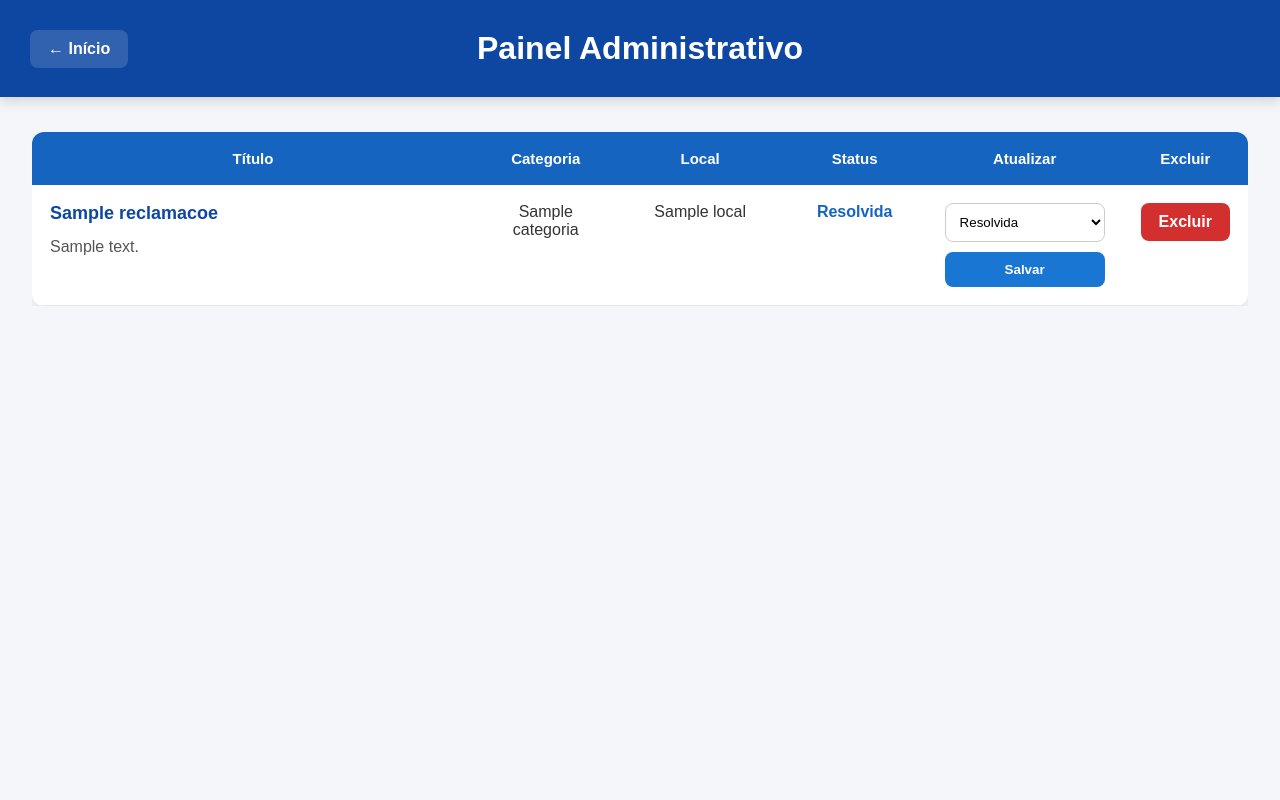
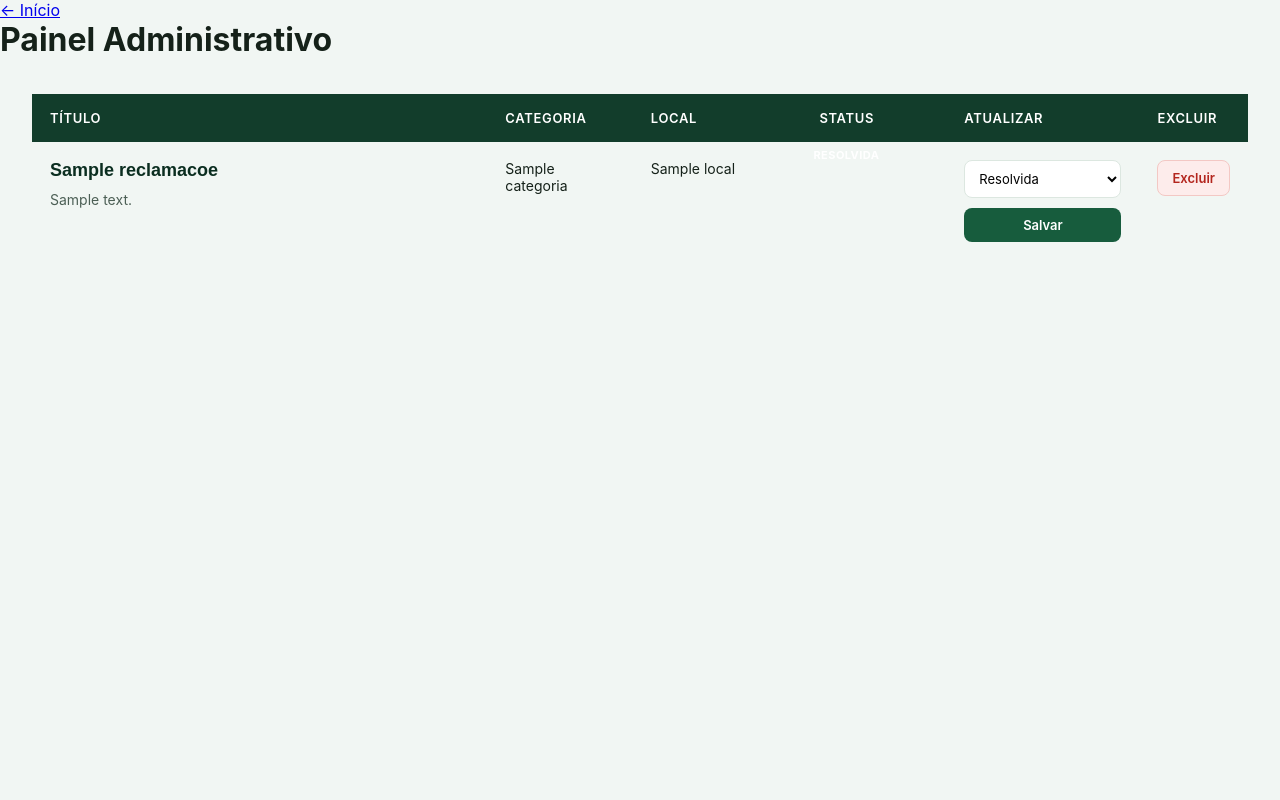
Before and after one commit to PabloValentin123/ouvidoria_an-nima_IFRN, a Flask app: page /admin in a window 1280 px wide. Run offline with Flask 3, Linux system fonts and the light colour scheme; a database or web service that is not in the repository returns one stand-in record (values such as "Sample title"); some libraries are stand-ins or nearby versions.

Commit message:
Update admin.css
ATUALIZAÇÃO

```diff
--- a/static/admin.css
+++ b/static/admin.css
@@ -1,54 +1,105 @@
+
+
+:root{
+    --green-950:#071F16;
+    --green-900:#0B2E20;
+    --green-800:#123D2B;
+    --green-700:#175C3D;
+    --green-600:#1F7A4D;
+    --green-100:#E4F1E8;
+    --green-50:#F1F6F3;
+    --gold-600:#B08D2B;
+    --ink-900:#152119;
+    --ink-600:#4C5F55;
+    --border:#DCE7E0;
+    --surface:#FFFFFF;
+    --status-aberta:#B3261E;
+    --status-analise:#C77700;
+    --status-andamento:#1B6FB8;
+    --status-resolvida:#1F7A4D;
+    --shadow:0 10px 30px rgba(11,46,32,.08);
+    --font-display:'Barlow Semi Condensed', Arial, sans-serif;
+    --font-body:'Inter', Arial, sans-serif;
+    --font-mono:'IBM Plex Mono', monospace;
+}
+
 *{
     margin:0;
     padding:0;
     box-sizing:border-box;
-    font-family:Arial, Helvetica, sans-serif;
+    font-family:var(--font-body);
 }
 
 body{
-    background:#f4f6f9;
-    color:#333;
+    background:var(--green-50);
+    color:var(--ink-900);
+    min-height:100vh;
+    display:flex;
+    flex-direction:column;
 }
 
 /* Cabeçalho */
 
-header{
-    position:relative;
-    background:#0d47a1;
-    color:white;
-    text-align:center;
-    padding:30px;
-    box-shadow:0 4px 12px rgba(0,0,0,.15);
+.site-header{
+    background:linear-gradient(135deg, var(--green-900), var(--green-700));
+    color:#fff;
+    box-shadow:0 6px 20px rgba(7,31,22,.25);
 }
 
-header h1{
-    font-size:32px;
+.header-inner{
+    max-width:1400px;
+    margin:0 auto;
+    padding:28px 24px;
+    display:flex;
+    align-items:center;
+    justify-content:space-between;
+    flex-wrap:wrap;
+    gap:20px;
 }
 
-.voltar-header{
-    position:absolute;
-    left:30px;
-    top:50%;
-    transform:translateY(-50%);
-
+.brand{
     display:flex;
     align-items:center;
-    justify-content:center;
-
-    padding:10px 18px;
-
-    background:rgba(255,255,255,.15);
-    color:white;
-    text-decoration:none;
-
-    border-radius:8px;
-    font-weight:bold;
-    transition:.2s;
+    gap:16px;
 }
 
-.voltar-header:hover{
-    background:rgba(255,255,255,.25);
-    transform:translateY(-50%) scale(1.05);
+.brand-mark{
+    font-family:var(--font-mono);
+    font-weight:700;
+    font-size:14px;
+    letter-spacing:.08em;
+    background:rgba(255,255,255,.12);
+    border:1px solid rgba(255,255,255,.35);
+    padding:8px 12px;
+    border-radius:8px;
+}
+
+.brand-text h1{
+    font-family:var(--font-display);
+    font-weight:700;
+    font-size:28px;
+}
+
+.brand-sub{
+    font-size:14px;
+    color:rgba(255,255,255,.75);
+    margin-top:4px;
+}
+
+.voltar{
+    padding:10px 18px;
+    border-radius:999px;
+    font-weight:600;
+    font-size:14px;
+    text-decoration:none;
+    color:#fff;
+    border:1px solid rgba(255,255,255,.4);
+    transition:.2s;
+    white-space:nowrap;
+}
+
+.voltar:hover{
+    background:rgba(255,255,255,.12);
 }
 
 /* Conteúdo */
@@ -57,35 +108,41 @@ header h1{
     width:95%;
     max-width:1400px;
     margin:35px auto;
+    flex:1;
+}
+
+.table-wrap{
+    background:var(--surface);
+    border:1px solid var(--border);
+    border-radius:14px;
+    box-shadow:var(--shadow);
     overflow-x:auto;
 }
-
-/* Tabela */
 
 table{
     width:100%;
     border-collapse:collapse;
-    background:white;
-    border-radius:12px;
-    overflow:hidden;
-    box-shadow:0 8px 25px rgba(0,0,0,.08);
 }
 
 thead{
-    background:#1565c0;
-    color:white;
+    background:var(--green-800);
+    color:#fff;
 }
 
 th{
-    padding:18px;
-    font-size:15px;
-    text-align:center;
+    padding:16px 18px;
+    font-size:13px;
+    text-transform:uppercase;
+    letter-spacing:.05em;
+    font-weight:600;
+    text-align:left;
 }
 
 td{
     padding:18px;
-    border-bottom:1px solid #e8e8e8;
+    border-bottom:1px solid var(--border);
     vertical-align:top;
+    font-size:14px;
 }
 
 tbody tr{
@@ -93,102 +150,127 @@ tbody tr{
 }
 
 tbody tr:hover{
-    background:#f5f9ff;
+    background:var(--green-50);
 }
 
-/* Larguras */
-
-th:nth-child(1),
-td:nth-child(1){
-    width:38%;
+tbody tr:last-child td{
+    border-bottom:none;
 }
 
-th:nth-child(2),
-td:nth-child(2){
-    width:12%;
-    text-align:center;
+/* Larguras das colunas */
+
+th:nth-child(1), td:nth-child(1){ width:38%; }
+th:nth-child(2), td:nth-child(2){ width:12%; }
+th:nth-child(3), td:nth-child(3){ width:14%; }
+th:nth-child(4), td:nth-child(4){ width:12%; }
+th:nth-child(5), td:nth-child(5){ width:16%; }
+th:nth-child(6), td:nth-child(6){ width:8%; }
+
+/* Célula de reclamação */
+
+.protocol{
+    display:block;
+    font-family:var(--font-mono);
+    font-size:12px;
+    color:var(--ink-600);
+    letter-spacing:.05em;
+    margin-bottom:6px;
 }
-
-th:nth-child(3),
-td:nth-child(3){
-    width:14%;
-    text-align:center;
-}
-
-th:nth-child(4),
-td:nth-child(4){
-    width:12%;
-    text-align:center;
-}
-
-th:nth-child(5),
-td:nth-child(5){
-    width:16%;
-    text-align:center;
-}
-
-th:nth-child(6),
-td:nth-child(6){
-    width:8%;
-    text-align:center;
-}
-
-/* Título */
 
 .titulo{
     display:block;
+    font-family:var(--font-display);
     font-size:18px;
-    font-weight:bold;
-    color:#0d47a1;
-    margin-bottom:10px;
+    font-weight:600;
+    color:var(--green-900);
+    margin-bottom:8px;
+    overflow-wrap:break-word;
+    word-break:break-word;
 }
 
-/* Descrição */
+.descricao{
+    color:var(--ink-600);
+    line-height:1.6;
+    overflow-wrap:break-word;
+    word-break:break-word;
+}
 
-.descricao{
-    color:#555;
-    line-height:1.6;
+/* Tag categoria / local */
+
+.tag{
+    display:inline-block;
+    font-size:12px;
+    font-weight:600;
+    padding:6px 12px;
+    border-radius:999px;
+    overflow-wrap:break-word;
     word-break:break-word;
+}
+
+.tag--categoria{
+    background:var(--green-100);
+    color:var(--green-800);
+}
+
+.tag--local{
+    background:#EAF3EE;
+    color:var(--ink-600);
+    border:1px solid var(--border);
 }
 
 /* Status */
 
 .status{
-    font-weight:bold;
-    color:#1565c0;
+    display:inline-block;
+    font-weight:700;
+    font-size:11px;
+    text-transform:uppercase;
+    letter-spacing:.04em;
+    padding:6px 12px;
+    border-radius:999px;
+    color:#fff;
+    white-space:nowrap;
 }
 
-/* Formulário */
+.status--aberta{background:var(--status-aberta);}
+.status--analise{background:var(--status-analise);}
+.status--andamento{background:var(--status-andamento);}
+.status--resolvida{background:var(--status-resolvida);}
+.status--default{background:var(--ink-600);}
+
+/* Formulário de status */
 
 .status-form{
     display:flex;
     flex-direction:column;
-    align-items:center;
+    align-items:flex-start;
     gap:10px;
 }
 
 .status-form select{
-    width:160px;
-    padding:10px;
-    border:1px solid #ccc;
+    width:100%;
+    padding:9px 10px;
+    border:1px solid var(--border);
     border-radius:8px;
-    background:white;
+    background:#fff;
+    font-size:13px;
 }
 
 .status-form button{
-    width:160px;
-    padding:10px;
+    width:100%;
+    padding:9px;
     border:none;
     border-radius:8px;
-    background:#1976d2;
-    color:white;
-    font-weight:bold;
+    background:var(--green-700);
+    color:#fff;
+    font-weight:600;
+    font-size:13px;
     cursor:pointer;
     transition:.2s;
 }
 
 .status-form button:hover{
-    background:#0d47a1;
+    background:var(--green-900);
 }
 
 /* Botão excluir */
@@ -197,15 +279,43 @@ td:nth-child(6){
     display:inline-flex;
     justify-content:center;
     align-items:center;
-    padding:10px 18px;
-    background:#d32f2f;
-    color:white;
+    padding:9px 14px;
+    background:#fdeceb;
+    color:var(--status-aberta);
+    border:1px solid #f3c8c4;
     text-decoration:none;
     border-radius:8px;
-    font-weight:bold;
+    font-weight:600;
+    font-size:13px;
     transition:.2s;
+    white-space:nowrap;
 }
 
 .excluir:hover{
-    background:#b71c1c;
+    background:var(--status-aberta);
+    color:#fff;
 }
+
+.empty{
+    text-align:center;
+    color:var(--ink-600);
+    padding:50px 0;
+}
+
+/* Rodapé */
+
+footer{
+    background:var(--green-950);
+    color:rgba(255,255,255,.7);
+    text-align:center;
+    padding:20px;
+    font-size:13px;
+    margin-top:auto;
+}
+
+@media (max-width:900px){
+    .header-inner{
+        flex-direction:column;
+        align-items:flex-start;
+    }
+}
```
